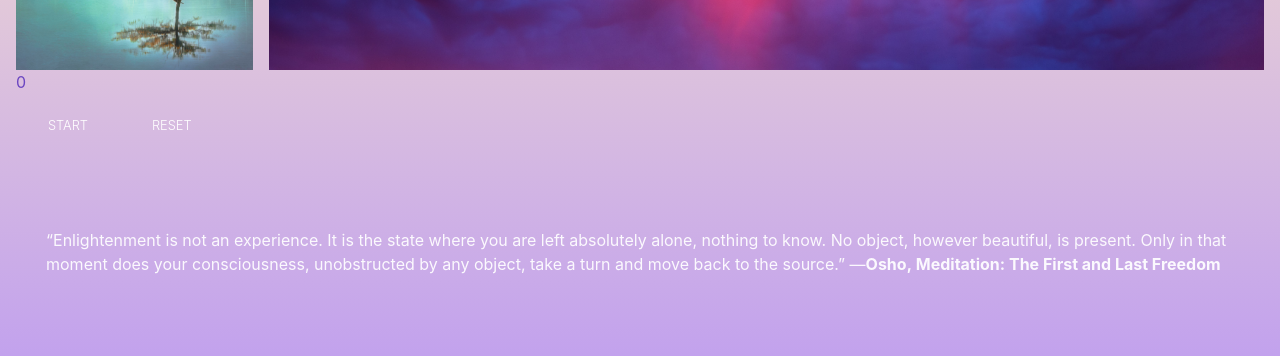
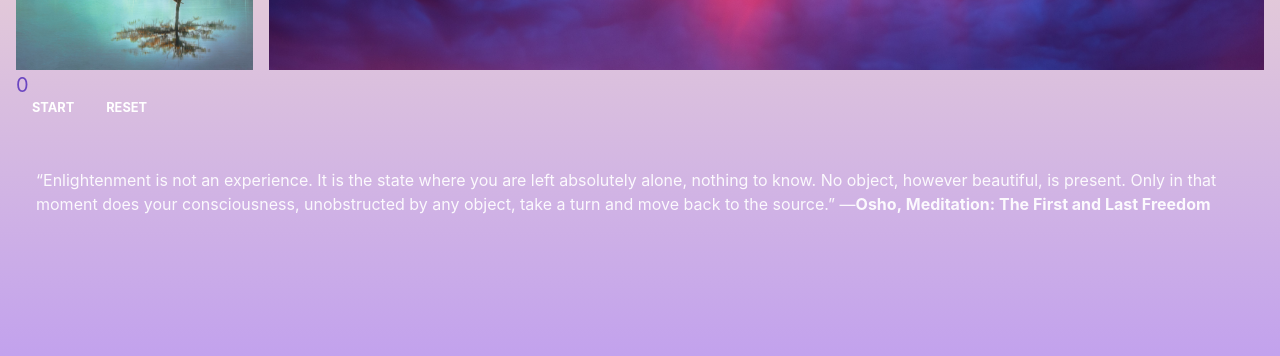
Before and after one commit to mateasportfolio/timer_, a React (Create React App) app: page / in a window 1280 px wide. Shown: the part 317-673 px from the top of the page. Built offline with nearby package versions, Linux system fonts and the light colour scheme; a web font is replaced by a local one.

Commit message:
modifite text
changed text

```diff
--- a/src/components/Description/Description.jsx
+++ b/src/components/Description/Description.jsx
@@ -2,14 +2,12 @@ import { Text } from "@chakra-ui/react";
 
 export default function Footer() {
   return (
-    <div className="footer">
-      <Text mt={10} fontSize="l" color="whiteAlpha.900" p="30px">
-        “Enlightenment is not an experience. It is the state where you are left
-        absolutely alone, nothing to know. No object, however beautiful, is
-        present. Only in that moment does your consciousness, unobstructed by
-        any object, take a turn and move back to the source.” ―
-        <strong>Osho, Meditation: The First and Last Freedom</strong>
-      </Text>
-    </div>
+    <Text mb={10} fontSize="l" color="whiteAlpha.900" p="20px">
+      “Enlightenment is not an experience. It is the state where you are left
+      absolutely alone, nothing to know. No object, however beautiful, is
+      present. Only in that moment does your consciousness, unobstructed by any
+      object, take a turn and move back to the source.” ―
+      <strong>Osho, Meditation: The First and Last Freedom</strong>
+    </Text>
   );
 }
--- a/src/components/Timer/Timer.js
+++ b/src/components/Timer/Timer.js
@@ -48,22 +48,22 @@ export const Timer = () => {
 
   return (
     <div>
-      <Box fontSize="l" color="purple.600">
+      <Box fontSize="xl" color="purple.600">
         {breathLabel}
       </Box>
-      <Box fontSize="l" color="purple.600">
+      <Box fontSize="xl" color="purple.600">
         {seconds}
       </Box>
 
       <Button
-        p={6}
-        m={2}
+        pb={6}
+        mb={2}
         borderRadius="3"
         textTransform="uppercase"
-        fontWeight="300"
         fontSize="0.8rem"
         colorScheme="purple.800"
         variant="solid"
+        fontWeight="bold"
         className={`button button-primary button-primary-${
           isActive ? "active" : "inactive"
         }`}
@@ -72,11 +72,11 @@ export const Timer = () => {
         {isActive ? "Pause" : "Start"}
       </Button>
       <Button
-        p={6}
-        m={2}
+        pb={6}
+        mb={2}
         borderRadius="3"
         textTransform="uppercase"
-        fontWeight="300"
+        fontWeight="bold"
         fontSize="0.8rem"
         colorScheme="purple.800"
         variant="solid"
```
